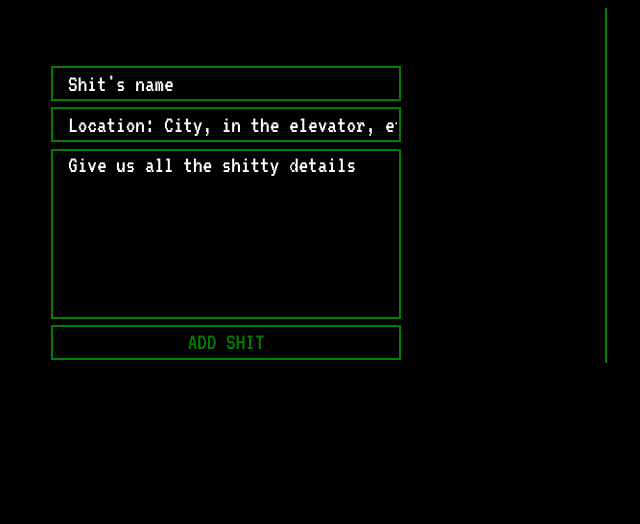
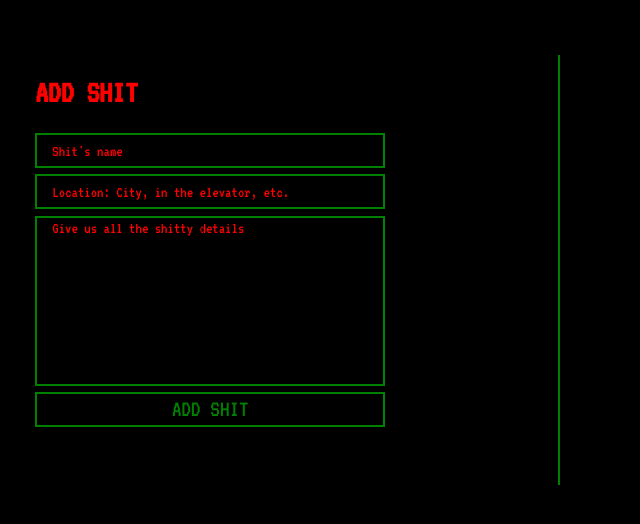
Before and after one commit to kitsbits/dbs-diary, a React (Create React App) app in the folder client/: page /shitlist in a window 1280 px wide. Shown: the top 524 px of the page, without its empty margins (59-699 px from the left). Built offline with nearby package versions, Linux system fonts and the light colour scheme; no server answers.

Commit message:
add shitlist styles

```diff
--- a/client/src/index.css
+++ b/client/src/index.css
@@ -17,3 +17,7 @@ input::placeholder,
 textarea::placeholder {
     color: white;
 }
+
+.add-input::placeholder {
+    color: red;
+}
--- a/client/src/main/views/shitlist/addform/AddComponent.js
+++ b/client/src/main/views/shitlist/addform/AddComponent.js
@@ -1,14 +1,17 @@
 import React from "react";
 
 export default function AddComponent(props) {
+    const containerStyles = {
+        marginBottom: "55px"
+    }
+
     const formStyles = {
         display: "flex",
         flexDirection: "column",
         justifyContent: "space-around",
         alignContent: "center",
         width: "350px",
-        height: "300px",
-        marginTop: "55px"
+        height: "300px"
     }
 
     const inputStyles = {
@@ -16,7 +19,7 @@ export default function AddComponent(props) {
         backgroundColor: "transparent",
         color: "green",
         outline: "none",
-        fontSize: "1.5em",
+        fontSize: "1em",
         border: "2px solid green",
         paddingLeft: "15px"
     }
@@ -26,7 +29,7 @@ export default function AddComponent(props) {
         backgroundColor: "transparent",
         color: "green",
         outline: "none",
-        fontSize: "1.5em",
+        fontSize: "1em",
         border: "2px solid green",
         paddingLeft: "15px"
     }
@@ -41,11 +44,14 @@ export default function AddComponent(props) {
     }
 
     return (
-        <form onSubmit={props.handleSubmit} style={formStyles}>
-            <input onChange={props.handleChange} type="text" name="name" value={props.input.name} placeholder="Shit's name" style={inputStyles}/>
-            <input onChange={props.handleChange} type="text" name="location" value={props.input.location} placeholder="Location: City, in the elevator, etc." style={inputStyles}/>
-            <textarea onChange={props.handleChange} name="details" value={props.input.details} placeholder="Give us all the shitty details" style={textAreaStyles}></textarea>
-            <button type="submit" style={buttonStyles}>ADD SHIT</button>
-        </form>
+        <div style={containerStyles}>
+            <h1 style={{color: "red"}}>ADD SHIT</h1>
+            <form onSubmit={props.handleSubmit} style={formStyles}>
+                <input onChange={props.handleChange} type="text" name="name" value={props.input.name} placeholder="Shit's name" style={inputStyles} class="add-input"/>
+                <input onChange={props.handleChange} type="text" name="location" value={props.input.location} placeholder="Location: City, in the elevator, etc." style={inputStyles} class="add-input"/>
+                <textarea onChange={props.handleChange} name="details" value={props.input.details} placeholder="Give us all the shitty details" style={textAreaStyles} class="add-input"></textarea>
+                <button type="submit" style={buttonStyles}>ADD SHIT</button>
+            </form>
+        </div>
     )
 }
--- a/client/src/main/views/shitlist/list/views/oneShit/ShitComponent.js
+++ b/client/src/main/views/shitlist/list/views/oneShit/ShitComponent.js
@@ -2,16 +2,30 @@ import React from "react";
 import moment from "moment";
 
 export default function Shit(props) {
+    // const date = moment(props.input.date).startOf('day').fromNow();
+    const containerStyles = {
+        display: "flex",
+        padding: "55px"
+    }
 
-    // const date = moment(props.input.date).startOf('day').fromNow();
+    const shitContainerStyles = {
+        border: "2px solid green",
+        color: "green",
+        padding: "55px"
+    }
+
+    const detailsContainer = {
+        borderTop: "1px solid green",
+        paddingTop: "10px"
+    }
+
     return (
-        <div>
-            <div>
+        <div style={containerStyles}>
+            <div style={shitContainerStyles}>
                 <h1>{props.input.name}</h1>
                 <h3>{props.input.date}</h3>
                 <h5>{props.input.location}</h5>
-                <p>{props.input.details}</p>
-                <button onClick={props.handleDelete} type="button">DELETE</button>
+                <p style={detailsContainer}>{props.input.details}</p>
             </div>
             <form onSubmit={props.handleSubmit}>
                 <input onChange={props.handleChange} type="text" name="name" value={props.input.name}/>
--- a/client/src/main/views/shitlist/list/views/wholeList/ListContainer.js
+++ b/client/src/main/views/shitlist/list/views/wholeList/ListContainer.js
@@ -35,12 +35,13 @@ class ListContainer extends React.Component {
         const containerStyles = {
             display: "flex",
             justifyContent: "space-around",
-            flexWrap: "wrap"
+            flexWrap: "wrap",
+            marginTop: "55px"
         }
 
         const listContainerStyles = {
             display: "flex",
-            width: "40%",
+            width: "45%",
             flexDirection: "column",
             paddingLeft: "75px",
             paddingBottom: "50px",
```
